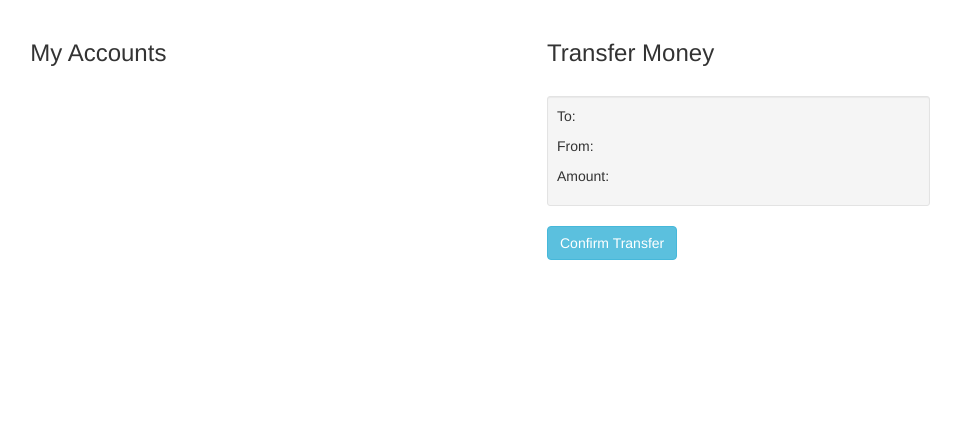
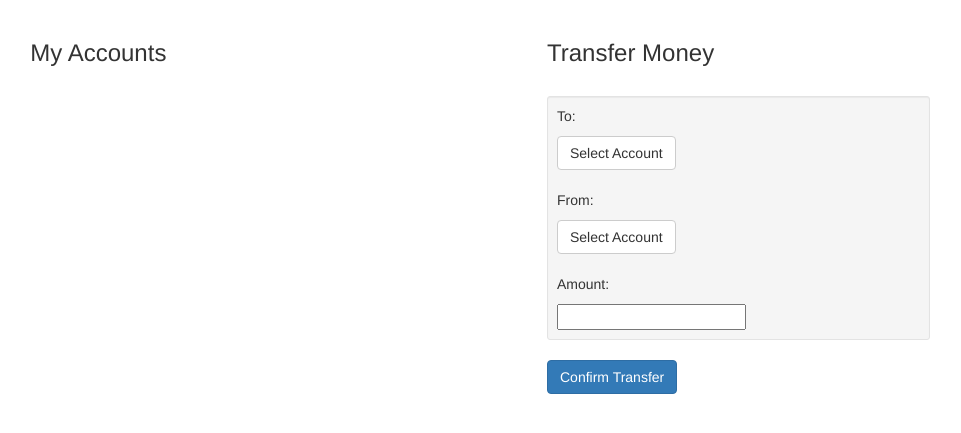
Before and after one commit to nband/hcsproject4, a Flask app: template app/templates/home.html in a window 1280 px wide. Shown: the top 433 px of the page, without its empty margins (108-1069 px from the left). Run offline with Flask 2, Linux system fonts and the light colour scheme; the template is opened without the code that fills it, so the values that code supplies are empty; some libraries are stand-ins or nearby versions.

Commit message:
Selecting accounts and highlighting the selected ones

```diff
--- a/app/static/index.js
+++ b/app/static/index.js
@@ -1,7 +1,72 @@
-$( document ).ready({
+$(function(){
 	var selectingToAccount = false;
 	var selectingFromAccount = false;
 
+	var idOfSelectedToAccount;
+	var idOfSelectedFromAccount;
 
+	var selectingAccountsCss = {
+		'border-style': 'solid',
+		'border-color': '#b94a48',
+		'border-width': '5px'
+	}
+
+	var selectedToAccountCss = {
+		'border-style': 'solid',
+		'border-color': 'green',
+		'border-width': '5px'
+	}
+
+	var selectedFromAccountCss = {
+		'border-style': 'solid',
+		'border-color': 'black',
+		'border-width': '5px'
+	}
+
+	var emptyBorder = {
+		'border-style': '',
+		'border-color': '',
+		'border-width': ''
+	}
+
+	$("#selectTransferToBtn").click(function() {
+		$(".account").css(selectingAccountsCss);
+		selectingToAccount = true;
+		selectingFromAccount = false;
+	});
+
+	$("#selectTransferFromBtn").click(function() {
+		$(".account").css(selectingAccountsCss);
+		selectingFromAccount = true;
+		selectingToAccount = false;
+	});
+
+	$(".account").click(function() {
+		if (selectingToAccount) {
+			// store the id of this account
+			idOfSelectedToAccount = $(this).attr('id')
+
+			// update the UI to show which account was selected
+			$("#transferToAccount").text($(this).find(".nickname").text());
+
+			// reset all borders on accounts
+			$(".account").css(emptyBorder);
+
+			// add a border to the selected account to show it's selected
+			$('#' + idOfSelectedToAccount).css(selectedToAccountCss);
+		} else if (selectingFromAccount) {
+			// store the id of this account
+			idOfSelectedFromAccount = $(this).attr('id')
+
+			// update the UI to show which account was selected
+			$("#transferFromAccount").text($(this).find(".nickname").text());
+
+			// reset all borders on accounts
+			$(".account").css(emptyBorder);
+
+			// add a border to the selected account to show it's selected
+			$('#' + idOfSelectedFromAccount).css(selectedFromAccountCss);
+		}
+	});
 
 });
--- /dev/null
+++ b/app/static/styles.css
@@ -0,0 +1,5 @@
+.selecting-accounts {
+	border-style: solid;
+	border-color: #b94a48;
+	border-radius: 10px;
+}
--- a/app/templates/accounts.html
+++ b/app/templates/accounts.html
@@ -1,8 +1,8 @@
 {% for account in accounts %}
 	<div class="row">
-		<div class="well well-sm" id="{{ account._id }}">
-			<p style="font-size: 20px;">{{ account.nickname }}</p>
-			<p style="font-size: 40px;">{{ format_price(account.balance) }}</p>
+		<div class="well well-sm account" id="{{ account._id }}">
+			<p class="nickname" style="font-size: 20px;">{{ account.nickname }}</p>
+			<p class="balance" style="font-size: 40px;">{{ format_price(account.balance) }}</p>
 		</div>
 	</div>
 {% endfor %}
--- a/app/templates/transfer.html
+++ b/app/templates/transfer.html
@@ -1,7 +1,18 @@
 <div class="well well-sm">
 	<p>To: <span id="transferToAccount"></span></p>
+	<button class="btn btn-default" id="selectTransferToBtn">Select Account</button>
+
+	<br>
+	<br>
+
 	<p>From: <span id="transferFromAccount"></span></p>
+	<button class="btn btn-default" id="selectTransferFromBtn">Select Account</button>
+
+	<br>
+	<br>
+
 	<p>Amount: <span id="transferAmount"></span></p>
+	<input type="text"></input>
 </div>
 
-<button class="btn btn-info">Confirm Transfer</button>
+<button class="btn btn-primary">Confirm Transfer</button>
```
